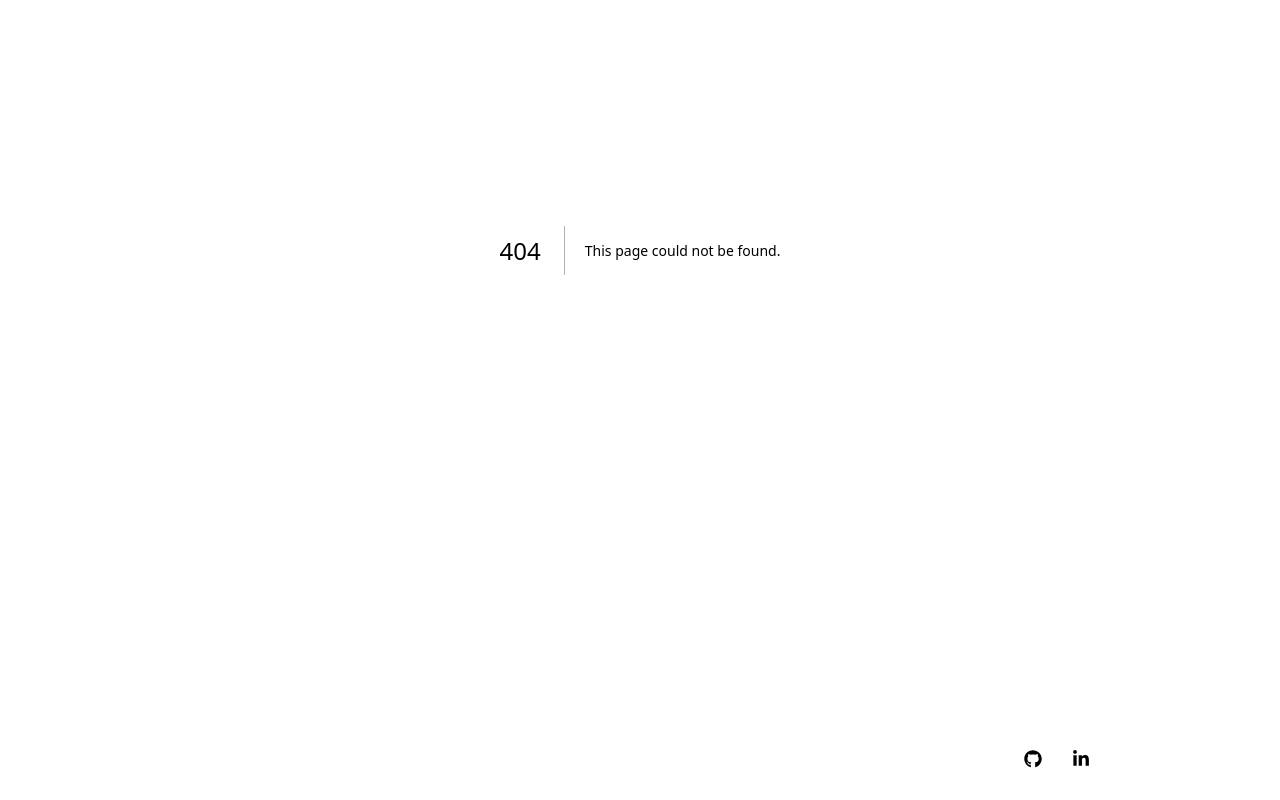
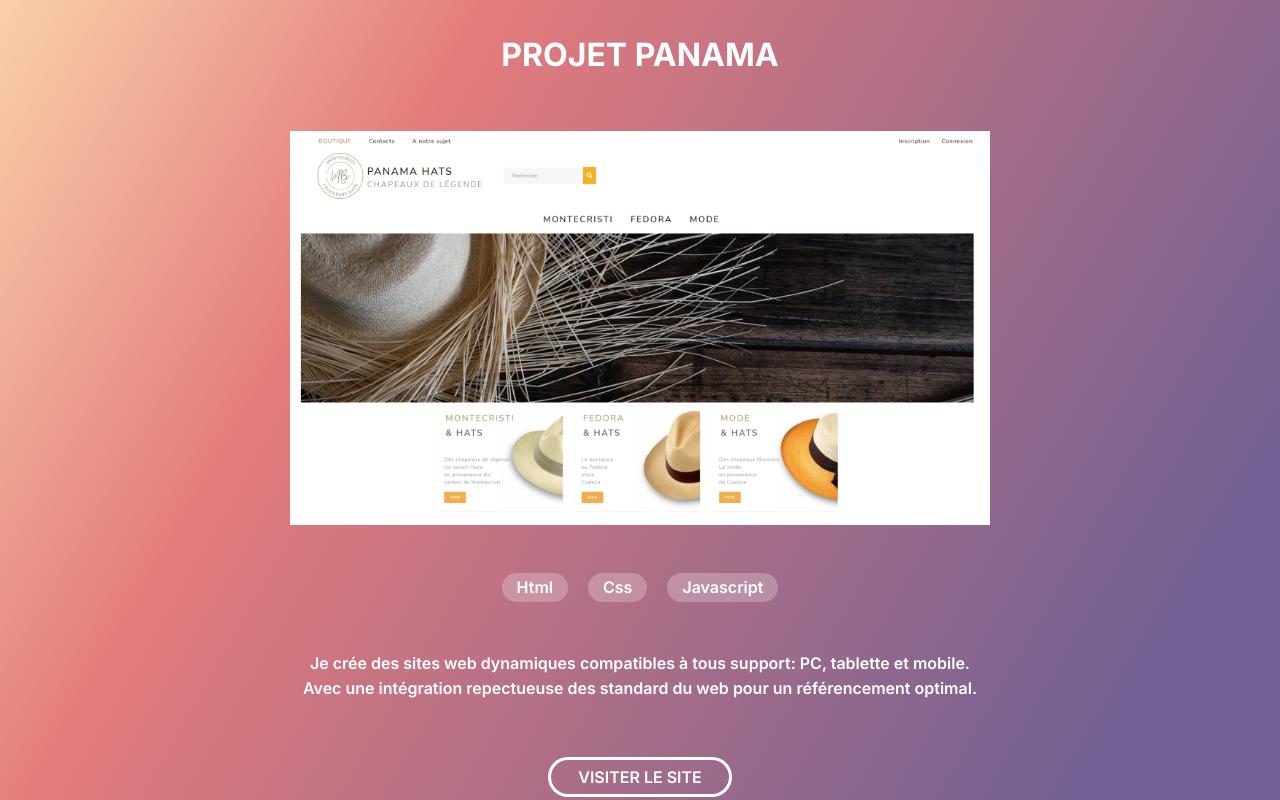
Before and after one commit to thucnhi-wiedenhofer/tn_portfolio_next.js, a Next.js app: page /projet in a window 1280 px wide. Before the commit this address had no page. Shown: the part 200-1000 px from the top of the page. Built offline with nearby package versions, Linux system fonts and the light colour scheme.

Commit message:
creation page projet avec slide

```diff
--- a/components/Gallery/Gallery.module.css
+++ b/components/Gallery/Gallery.module.css
@@ -51,6 +51,8 @@
   box-shadow: 0 8px 16px 0 rgba(0,0,0,0.2);
 }
 .smallCard:hover .title,
+.smallCard:hover .overlay,
+.bigCard:hover .tittle,
 .bigCard:hover .overlay {
   opacity:0.8;
   transition: all 0.3s ease-in-out;
@@ -61,6 +63,8 @@
   display: flex;
   flex-direction: column;
   text-align: center;
+  justify-content: space-around;
+  height: 100%;
 }
 
 .title {
--- /dev/null
+++ b/components/Slider/Slider.js
@@ -0,0 +1,19 @@
+import React from 'react';
+import styles from "./Slider.module.css";
+import Image from 'next/image';
+import project_1 from "./../../public/images/gallery_bopha.png";
+import project_2 from "./../../public/images/gallery_panama.png";
+import project_3 from "./../../public/images/gallery_cms.png";
+
+export default function Slider() {
+  return (
+    <div className={styles.sliderContainer}>
+    <div className={styles.slider}>
+    <Image src={project_1} alt="projet 1" width="1920" height="1080" />
+    <Image src={project_2} alt="projet 2" width="1920" height="1080" />
+    <Image src={project_3} alt="projet 3" width="1920" height="1080" />
+    <Image src={project_1} alt="projet 1" width="1920" height="1080" />
+    </div>
+  </div>
+  )
+}
--- /dev/null
+++ b/components/Slider/Slider.module.css
@@ -0,0 +1,42 @@
+/*
+slide horizontal avec 3 images:
+     8% par transition.
+     reste divisé par nb de pauses
+     76(%) / 3 = 25(%) par pause
+  */
+
+  .sliderContainer {
+  max-width: 700px;
+  margin: 3% auto;
+  overflow: hidden;;
+}
+.sliderContainer .slider {
+  animation: slider 12s infinite ease-in-out;
+  display: flex;
+
+}
+.sliderContainer img {
+  width: 100%;
+  height: auto;
+  object-fit: cover;
+}
+
+
+@keyframes slider {
+  0%,
+  25% {
+    transform: translateX(0);
+  }
+  33%,
+  58% {
+    transform: translateX(-100%);
+  }
+  66%,
+  91% {
+    transform: translateX(-200%);
+  }
+
+  100% {
+    transform: translateX(-300%);
+  }
+}
--- /dev/null
+++ b/pages/projet.js
@@ -0,0 +1,34 @@
+import React from "react";
+import Link from "next/link";
+import styles from "@/styles/projet.module.css";
+import Slider from "@/components/Slider/Slider";
+
+export default function projet() {
+  return (
+    <>
+      <main className={styles.container}>
+        <h1 className={styles.title}>Projet Panama</h1>
+        <Slider />
+        <section className={styles.content}>
+          <div className={styles.tag}>
+            <span className={styles.badge}>Html</span>
+            <span className={styles.badge}>Css</span>
+            <span className={styles.badge}>Javascript</span>
+          </div>
+          <p className={styles.description}>Je crée des sites web dynamiques compatibles à tous support: PC,
+                tablette et mobile.
+                <br />
+                Avec une intégration repectueuse des standard du web pour un
+                référencement optimal.</p>
+                <ul className={styles.action}>
+                <li>
+                  <Link className={styles.btnOutline} href="">
+                    Visiter le site
+                  </Link>
+                </li>
+              </ul>
+        </section>
+      </main>
+    </>
+  );
+}
--- /dev/null
+++ b/styles/projet.module.css
@@ -0,0 +1,76 @@
+.container {
+    margin: 15% 0;
+    text-align: center;
+}
+
+.title {
+    margin:5%;
+    text-transform: uppercase;
+}
+
+.tag {
+    display:flex;
+    justify-content: center;
+    text-align: center;
+}
+
+.badge {
+    background-color: rgba(255,255,255,.24);
+    font-weight: 550;
+    color: #fff;
+    padding: 2px 15px;
+    border-radius: 25px;
+    margin:10px;
+}
+.badge:hover {
+    color:#9bffc9;
+    box-shadow:  inset 0 0 0 2px #9bffc9;
+}
+
+.description {
+    margin: 3%;
+}
+
+.action {
+    margin:5%;
+}
+
+.btnOutline {
+    background-color: transparent;
+    border: 0px;
+    box-shadow: inset 0 0 0 3px #ffffff;
+    color: #ffff;
+    padding: 10px 30px;
+    text-transform: uppercase;
+    border-radius: 30px;
+  }
+
+  .btnOutline:hover,
+  .btnOutline:active {
+    box-shadow: inset 0 0 0 3px #9bffc9;
+    color: #9bffc9;
+  }
+
+  @media (max-width: 834px) {
+    .container {
+        width: 80%;
+        margin: 20% auto;
+        font-size: 14px;
+    }
+  }
+
+  @media (max-width: 414px) {
+    .container {
+        width: 100%;
+        font-size: 14px;
+        margin-top: 30%;
+        margin-bottom: 30%;
+    }
+    .title {
+        font-size: 20px;
+        margin: 10%;
+    }
+    .description {
+        margin:10%;
+    }
+  }
```
